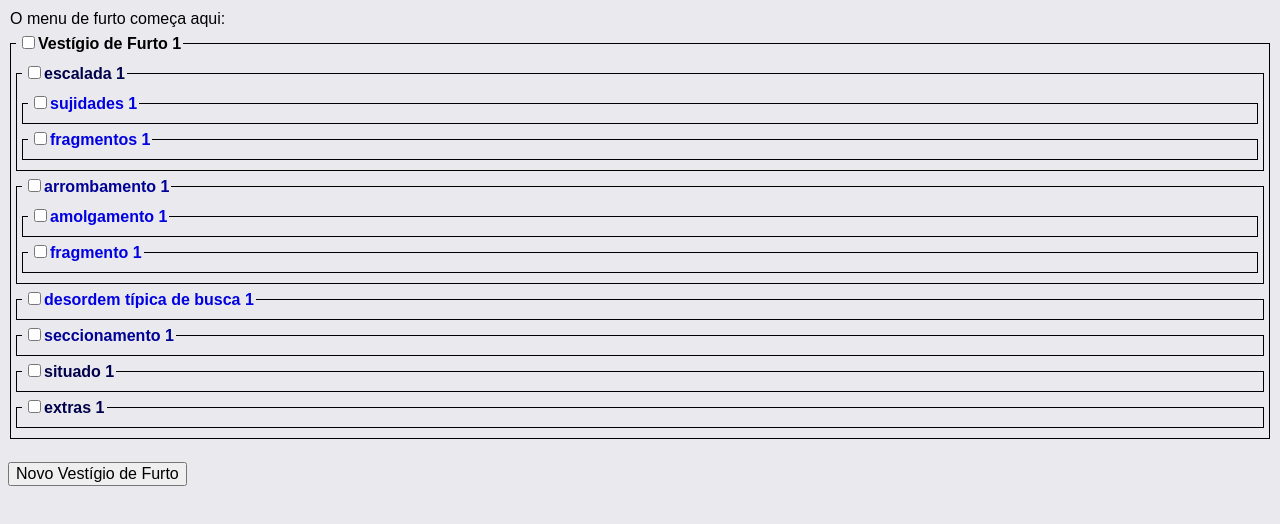
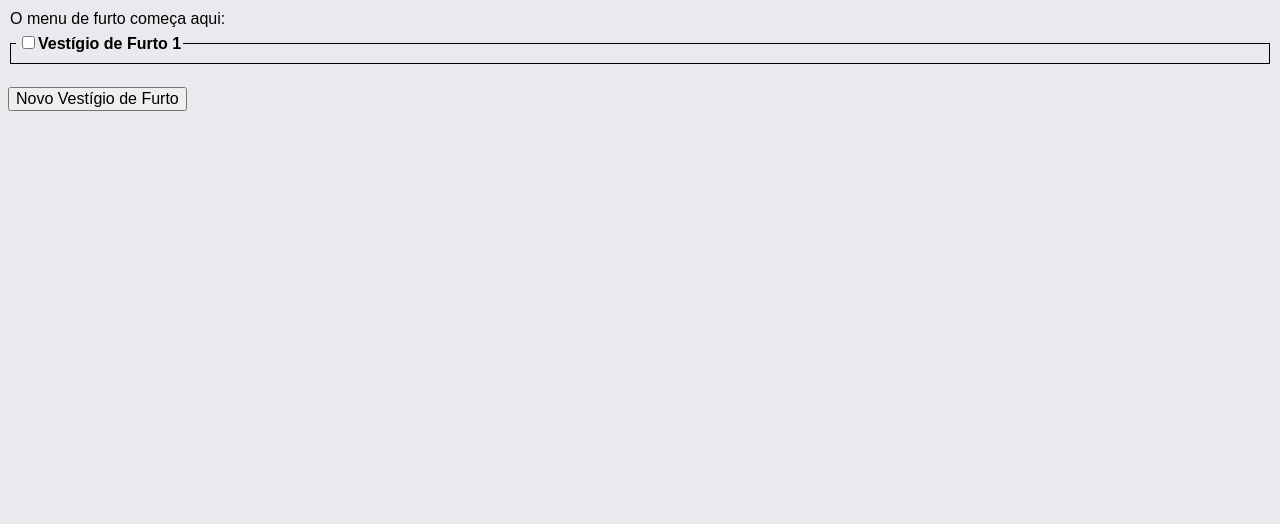
Before and after one commit to MrTaciturno/HoMoToLo, a plain HTML site: page index.html in a window 1280 px wide. Drawn offline with Linux system fonts and the light colour scheme.

Commit message:
Menu atualizado, melhor

```diff
--- a/index.html
+++ b/index.html
@@ -94,6 +94,9 @@
             lbl.setAttribute("id",nomeHeranca+"_"+menu[0]+"_"+indice);
             lbl.setAttribute("class","geral");
 
+            lbl.hidden = true;
+            console.log("meta: "+nomeHeranca+"_"+menu[0]+"_"+indice);
+
             var lgnd = document.createElement("legend");
             lgnd.setAttribute("id",nomeHeranca+"_"+menu[0]+"_lgng_"+indice);
 
@@ -113,6 +116,55 @@
                     var subCheck = document.getElementById(nomeHeranca+"_"+menu[0]+"_"+indice+"_"+menu[1][i]);
                     subCheck.hidden = !chk.checked;
                 }
+                for (let j = 0; j <menu[2].length; j++){
+                    var subCheck_T = document.getElementById(nomeHeranca+"_"+menu[0]+"_"+indice+"_"+menu[2][j][0]+"_"+indice);
+                    subCheck_T.hidden = !chk.checked;
+                }
+            })
+
+            var lobel = document.createElement("label");
+            lobel.innerHTML = menu[0]+" "+indice;
+            lobel.htmlFor = nomeHeranca+"_"+menu[0]+"_chk_"+indice;
+
+            var txt = document.createTextNode(menu[0]+" "+indice);
+            lgnd.appendChild(chk);
+            lgnd.appendChild(lobel);
+
+            lbl.appendChild(lgnd);
+
+            var elmnt = document.getElementById(nomeHeranca);
+
+            elmnt.appendChild(lbl);
+
+            for(let i = 0; i < menu[1].length;i++) cria_um_check(menu[1][i],nomeHeranca+"_"+menu[0]+"_"+indice);
+
+            for(let i = 0; i < menu[2].length;i++) cria_todos_check(menu[2][i], nomeHeranca+"_"+menu[0]+"_"+indice, indice);
+        }
+
+        function cria_primeiro_check (menu, nomeHeranca, indice){
+
+            var lbl = document.createElement("fieldset");
+            lbl.setAttribute("id",nomeHeranca+"_"+menu[0]+"_"+indice);
+            lbl.setAttribute("class","geral");
+
+            var lgnd = document.createElement("legend");
+            lgnd.setAttribute("id",nomeHeranca+"_"+menu[0]+"_lgng_"+indice);
+
+            var chk = document.createElement("input");
+            chk.setAttribute("type","checkbox");
+            chk.setAttribute("id", nomeHeranca+"_"+menu[0]+"_chk_"+indice);
+
+            chk.addEventListener("click", function() {
+                for(let i = 0; i < menu[1].length;i++){
+                    var subCheck = document.getElementById(nomeHeranca+"_"+menu[0]+"_"+indice+"_"+menu[1][i]);
+                    subCheck.hidden = !chk.checked;
+
+                }
+                for (let j = 0; j <menu[2].length; j++){
+                    var subCheck_T = document.getElementById(nomeHeranca+"_"+menu[0]+"_"+indice+"_"+menu[2][j][0]+"_"+indice);
+                    subCheck_T.hidden = !chk.checked;
+                }
+
             })
 
             var lobel = document.createElement("label");
@@ -136,7 +188,7 @@
 
         let indice_vest_furto = 1;
 
-        cria_todos_check(menuFurto,"ito", 1);
+        cria_primeiro_check(menuFurto,"ito", 1);
         indice_vest_furto++;
 
         var but = document.createElement("input");
@@ -149,7 +201,7 @@
 
         but.addEventListener("click", function() {
 
-            cria_todos_check(menuFurto,"ito", indice_vest_furto);
+            cria_primeiro_check(menuFurto,"ito", indice_vest_furto);
             indice_vest_furto++;
         })
 </script>
```
